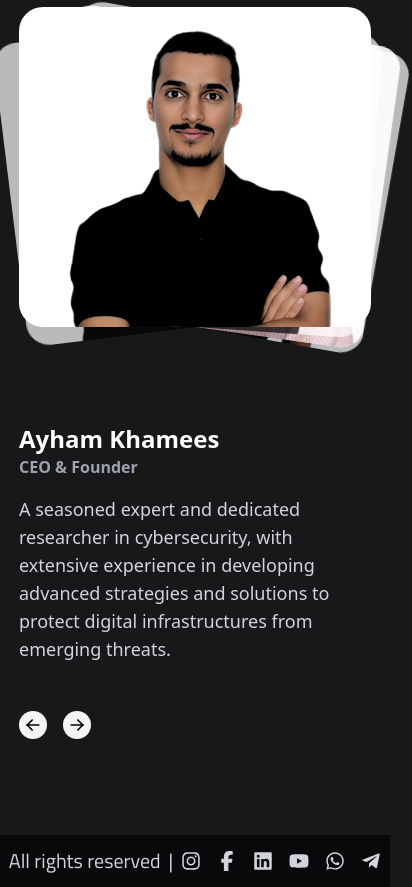
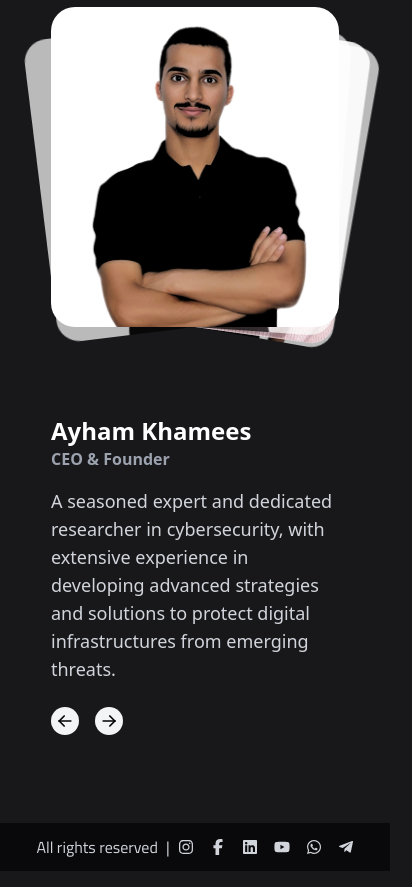
Before and after one commit to AL-Hareth/JCC, a Next.js app: page / in a window 390 px wide. Shown: the part 3160-4047 px from the top of the page, 412 px wide, since content can reach past the window. Built offline with nearby package versions, Linux system fonts and the light colour scheme.

Commit message:
fix: fixed some responsive design problems

```diff
--- a/src/app/(components)/Footer.tsx
+++ b/src/app/(components)/Footer.tsx
@@ -13,7 +13,7 @@ function LinkSpan({ children, href, color }: { children: React.ReactNode, href:
 
 export default function Footer() {
   return (
-    <div className="bg-zinc-950 py-3 text-center text-xl xl:text-2xl flex justify-center items-center">
+    <div className="bg-zinc-950 py-3 text-center text-md sm:text-xl xl:text-2xl flex justify-center items-center">
       <span className="mx-2 font-medium">All rights reserved</span>|
       <LinkSpan href="https://www.instagram.com/jo_cyber_club/" color="hover:text-pink-700">
         <FaInstagram />
--- a/src/app/(components)/Navbar.tsx
+++ b/src/app/(components)/Navbar.tsx
@@ -113,7 +113,7 @@ export default function Navbar() {
                 onClick={toggleModal}
                 style={{ fontSize: '16px' }}
               />
-              <div className="relative bg-gray-900 w-full h-full">
+              <div className="relative bg-zinc-900 w-full h-full">
                 <div className="flex flex-col gap-8 items-center justify-center h-full">
                   {navLinks.map((link, index) => (
                     <Link onClick={toggleModal} href={link.url} key={index} className="text-offwhite font-light text-2xl cursor-pointer">{link.title}</Link>
--- a/src/app/articles/page.tsx
+++ b/src/app/articles/page.tsx
@@ -17,7 +17,7 @@ export default async function Articles() {
     <div className="flex flex-col w-2/3 mx-auto flex-1 mb-4">
       <h1 className="text-5xl text-center my-8">Articles</h1>
       {blogs.length === 0 ? <p className="text-center">No articles found...</p> : blogs.map((blog) => (
-        <div key={blog.id} className="flex items-stretch justify-between my-4 gap-2 bg-zinc-800 p-4 rounded-md">
+        <div key={blog.id} className="flex sm:flex-row flex-col items-stretch justify-between my-4 gap-2 bg-zinc-800 p-4 rounded-md">
           <div className="flex flex-col gap-2 items-start">
             <Link href={`/articles/${blog.id}`}><h1 className="text-xl">{blog.title}</h1></Link>
             <p className="text-zinc-400">By: {blog.author}</p>
@@ -28,8 +28,8 @@ export default async function Articles() {
             </div>
           </div>
           <div className="flex items-end">
-            <Link href={`/articles/${blog.id}`}>
-              <button className="p-2 rounded-md text-yellow-400 hover:bg-yellow-600 hover:text-white transition-all ease-in-out btn bg-zinc-600">Read Article</button>
+            <Link href={`/articles/${blog.id}`} className="flex-1">
+              <button className="w-full p-2 rounded-md text-yellow-400 hover:bg-yellow-600 hover:text-white transition-all ease-in-out btn bg-zinc-600">Read Article</button>
             </Link>
           </div>
         </div>
--- a/src/app/news/page.tsx
+++ b/src/app/news/page.tsx
@@ -17,7 +17,7 @@ export default async function news() {
     <div className="flex flex-col w-2/3 mx-auto flex-1 mb-4">
       <h1 className="text-5xl text-center my-8">News</h1>
       {news.length === 0 ? <p className="text-center">No news found...</p> : news.map((newTopic) => (
-        <div key={newTopic.id} className="flex items-stretch justify-between my-4 gap-2 bg-zinc-800 p-4 rounded-md">
+        <div key={newTopic.id} className="flex sm:flex-row flex-col items-stretch justify-between my-4 gap-2 bg-zinc-800 p-4 rounded-md">
           <div className="flex flex-col gap-2 items-start">
             <Link href={`/news/${newTopic.id}`}><h1 className="text-xl">{newTopic.title}</h1></Link>
             <p className="text-zinc-400">By: {newTopic.author}</p>
@@ -28,8 +28,8 @@ export default async function news() {
             </div>
           </div>
           <div className="flex items-end">
-            <Link href={`/news/${newTopic.id}`}>
-              <button className="p-2 rounded-md text-yellow-400 hover:bg-yellow-600 hover:text-white transition-all ease-in-out btn bg-zinc-600">Read Topic</button>
+            <Link href={`/news/${newTopic.id}`} className="flex-1">
+              <button className="w-full p-2 rounded-md text-yellow-400 hover:bg-yellow-600 hover:text-white transition-all ease-in-out btn bg-zinc-600">Read Topic</button>
             </Link>
           </div>
         </div>
--- a/src/components/ui/animated-testimonials.tsx
+++ b/src/components/ui/animated-testimonials.tsx
@@ -43,7 +43,7 @@ export const AnimatedTestimonials = ({
     return Math.floor(Math.random() * 21) - 10;
   };
   return (
-    <div className="max-w-sm md:max-w-4xl mx-auto antialiased font-sans px-4 md:px-8 lg:px-12 py-20">
+    <div className="max-w-xs md:max-w-4xl mx-auto antialiased font-sans px-4 md:px-8 lg:px-12 py-20">
       <div className="relative grid grid-cols-1 md:grid-cols-2  gap-20">
         <div>
           <div className="relative h-80 w-full">
@@ -92,7 +92,7 @@ export const AnimatedTestimonials = ({
             </AnimatePresence>
           </div>
         </div>
-        <div className="flex justify-between flex-col py-4">
+        <div className="flex justify-between flex-col py-2 sm:py-4">
           <motion.div
             key={active}
             initial={{
@@ -144,7 +144,7 @@ export const AnimatedTestimonials = ({
               ))}
             </motion.p>
           </motion.div>
-          <div className="flex gap-4 pt-12 md:pt-0">
+          <div className="flex gap-4 pt-6 sm:pt-12 md:pt-0">
             <button
               onClick={handlePrev}
               className="h-7 w-7 rounded-full bg-gray-100 dark:bg-neutral-800 flex items-center justify-center group/button"
```
